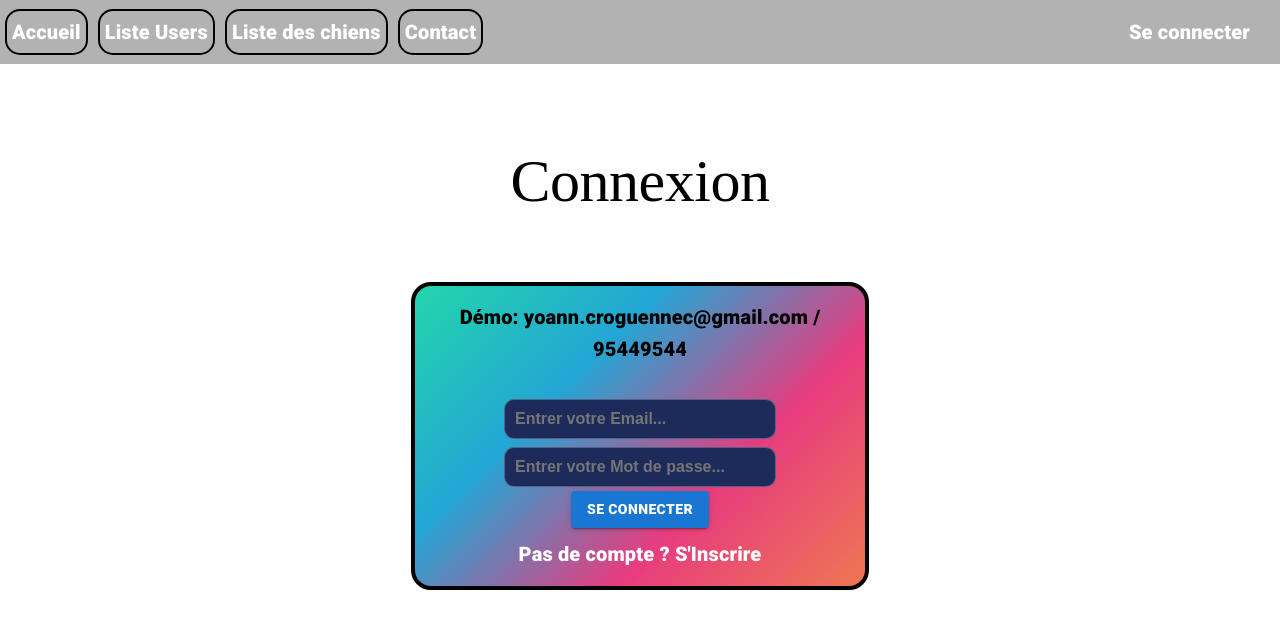
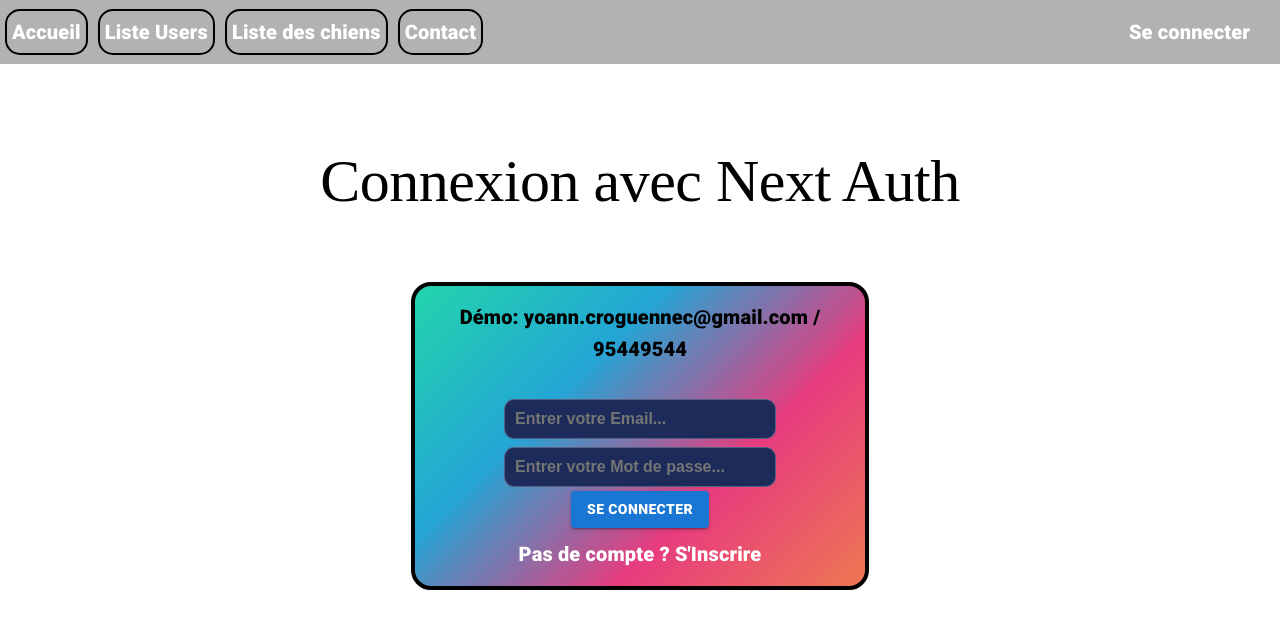
Before and after one commit to yoanncroguennec/Project1_MERN_NextAuthPrismaMongoDB, a Next.js app: page / in a window 1280 px wide. Shown: the top 628 px of the page. Built offline with nearby package versions, Linux system fonts and the light colour scheme; no server answers.

Commit message:
first commit

```diff
--- a/app/(ecommerce)/auth/login/page.jsx
+++ b/app/(ecommerce)/auth/login/page.jsx
@@ -97,7 +97,7 @@
   ////////////////////// RETURN //////////////////////
   return (
     <div style={RootLogin}>
-      <TypoTitlePage variant={matches ? "h4" : "h2"}>Connexion</TypoTitlePage>
+      <TypoTitlePage variant={matches ? "h4" : "h2"}>Connexion avec Next Auth</TypoTitlePage>
 
       <div style={BoxLogin}>
         <Typography align="center" sx={{ paddingTop: "15px"}} variant='h6'>Démo: yoann.croguennec@gmail.com / 95449544</Typography>
```
